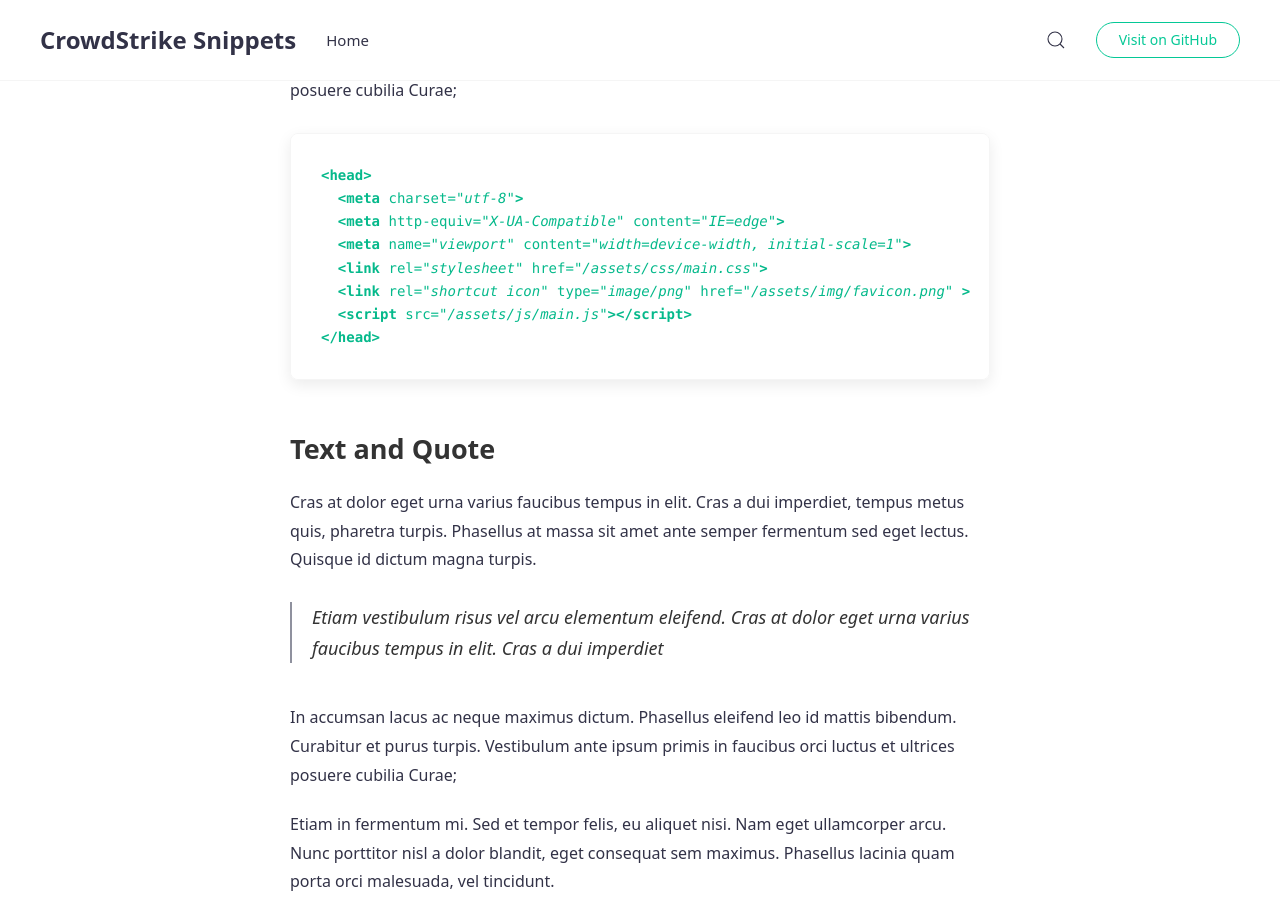
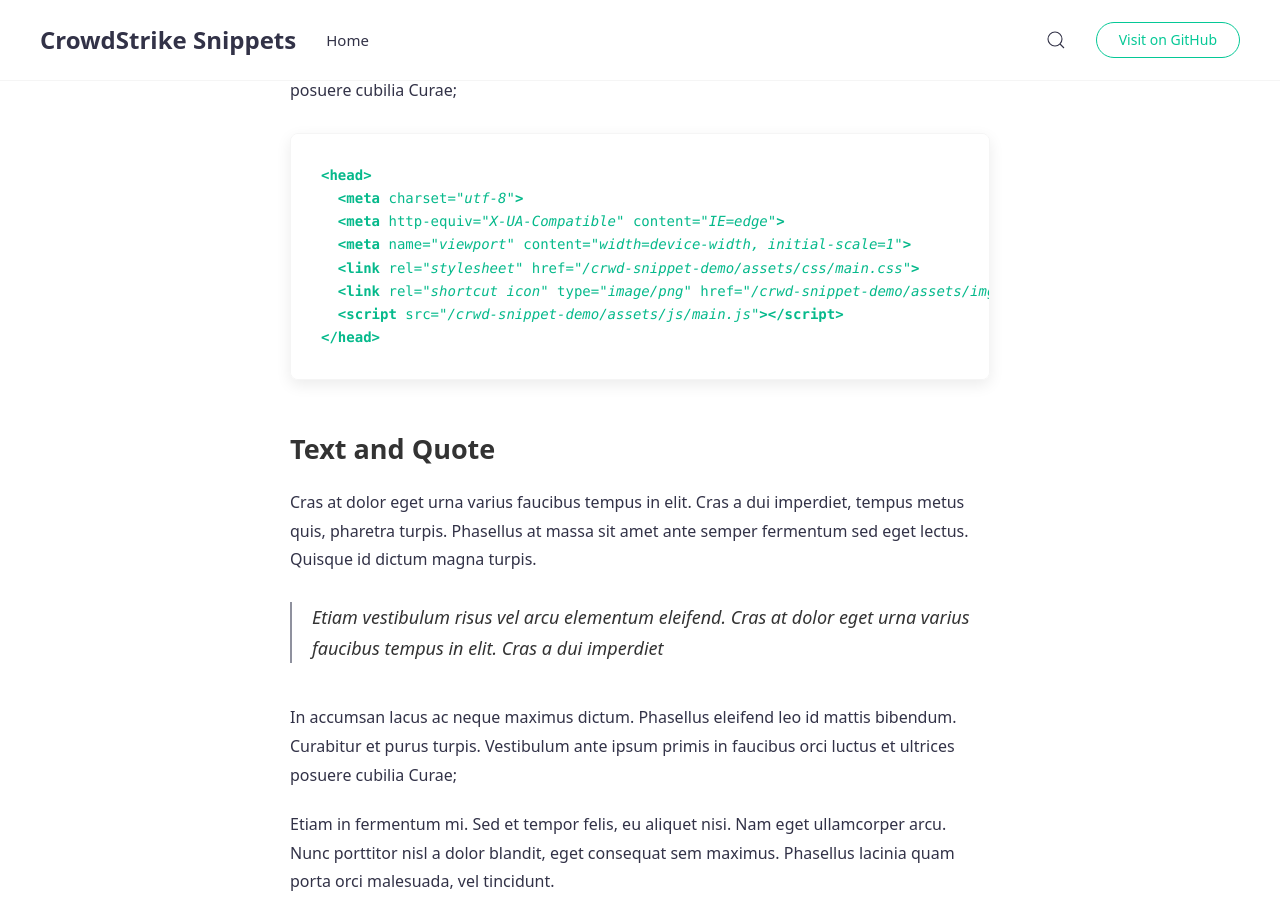
Before and after one commit to shawndwells/crwd-snippet-demo, a Jekyll site: the page built from _posts/2017-05-25-post7.md, in a window 1280 px wide and 900 px high, scrolled down 1263 px. Built offline with Jekyll 4.4.1, drawn with Linux system fonts in a browser that asks for light colours.

Commit message:
update URL

```diff
--- a/_config.yml
+++ b/_config.yml
@@ -10,13 +10,13 @@ description:        Snippets for common queries in CrowdStrike Falcon
 lang:               en
 
 # Site subpath, e.g. /blog
-baseurl:            ""
+baseurl:            "/crwd-snippet-demo"
 
 # Permalink URLs structure, for permalink style options see: https://jekyllrb.com/docs/permalinks/
 permalink:          /:title/
 
 # Site base hostname & protocol, e.g. http://example.com
-url:                ""
+url:                "https://shawndwells.github.io"
 
 # Site logo # e.g. logo.png, upload logo image file to /uploads/ folder
 logo:
```
